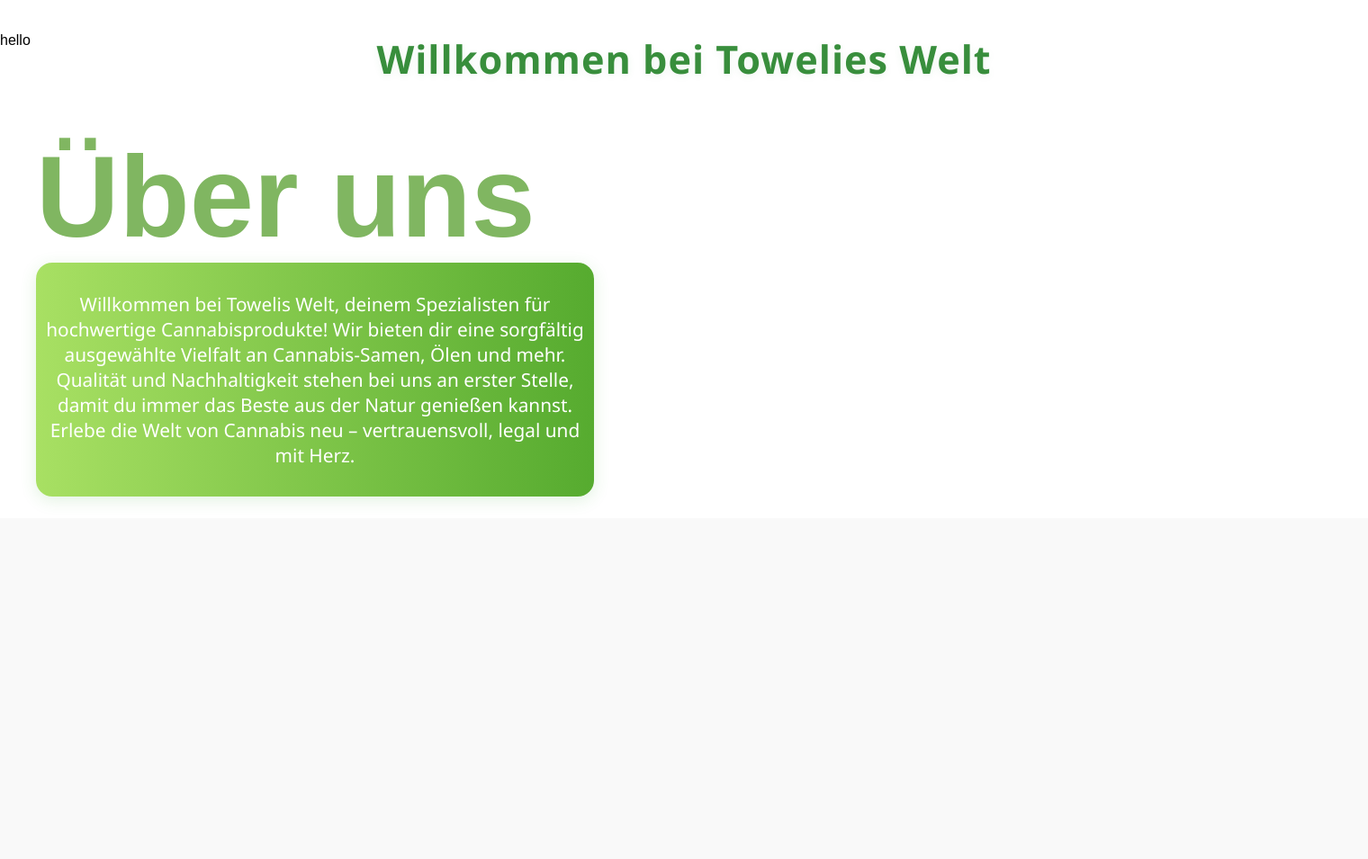
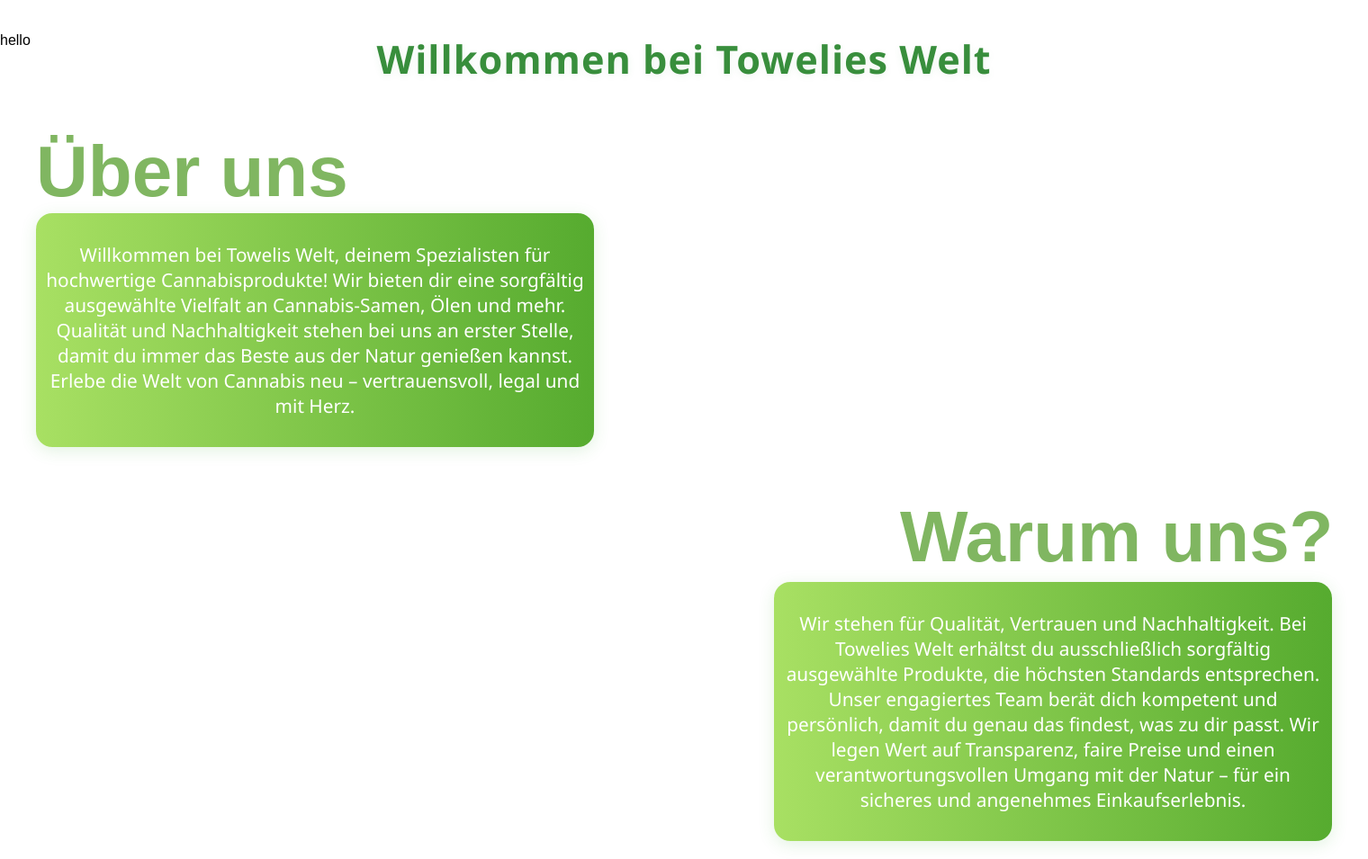
Before and after one commit to N0Soull/towelies_welt, a PHP site: page / in a window 1520 px wide. Shown: the part 224-1179 px from the top of the page at 90% size. Before the commit the page ends 778 px from the top, so only its background shows below. Run offline with PHP 8.4, Linux system fonts and the light colour scheme.

Commit message:
Warum-uns

```diff
--- a/css/style.css
+++ b/css/style.css
@@ -49,7 +49,7 @@ header {
     padding: 32px 0;
     padding-left: 10px;
     padding-right: 10px;
-    margin-left: 40px ;
+    margin-left: 40px;
     border-radius: 18px;
     box-shadow: 0 4px 18px rgba(56, 171, 47, 0.15);
     text-align: center;
@@ -68,6 +68,55 @@ header {
     font-size: 1.3rem;
     font-family: 'Segoe UI', Arial, sans-serif;
 }
+
+
+
+#Warum-uns h1 {
+    margin-left: 1000px;
+    position: absolute;
+    font-size: 80px;
+    white-space: nowrap;
+    overflow: hidden;
+    color: #80b661;
+
+}
+
+.warum-uns-box {
+    background: linear-gradient(90deg, #a8e063 0%, #56ab2f 100%);
+    color: #fff;
+    padding: 32px 0;
+    padding-left: 10px;
+    margin-left: 0;
+    margin-top: 120px;
+    position: relative;
+    float: right;
+    margin-right: 40px;
+    padding-right: 10px;
+    margin-bottom: 20px;
+    margin-top: 150px;
+    margin-left: 40px;
+    border-radius: 18px;
+    box-shadow: 0 4px 18px rgba(56, 171, 47, 0.15);
+    text-align: center;
+    max-width: 600px;
+    transition: transform 0.2s, box-shadow 0.2s;
+}
+
+.warum-uns-box:hover {
+    transform: scale(1.03);
+    box-shadow: 0 8px 32px rgba(56, 171, 47, 0.25);
+
+}
+
+.warum-uns-box h1,
+.warum-uns-box p {
+    margin: 0;
+    font-size: 1.3rem;
+    font-family: 'Segoe UI', Arial, sans-serif;
+}
+
+
+
 
 header nav {
     display: flex;
@@ -140,12 +189,12 @@ li {
 }
 
 .hero {
- font-size:1.5vw;
+    font-size: 1.5vw;
     white-space: nowrap;
     overflow: hidden;
     line-height: 220px;
     color: #375240;
-  text-shadow: 0 10px 7px rgba(0,0,0,0.4),0 -10px 1px #fff;
+    text-shadow: 0 10px 7px rgba(0, 0, 0, 0.4), 0 -10px 1px #fff;
     letter-spacing: -2px;
     background-size: cover;
     height: 10vh;
@@ -157,9 +206,9 @@ li {
 }
 
 
-.about{
+.about {
     font-family: "Copperplate", ;
-    font-size: 8rem;
+    font-size: 80px;
     white-space: nowrap;
     overflow: hidden;
     color: #80b661;
@@ -244,6 +293,7 @@ footer {
     margin-top: 5px;
 
 }
+
 .page-title {
     text-align: center;
     margin-bottom: 2rem;
@@ -381,7 +431,7 @@ footer {
     width: 90%;
     padding: 30px;
     margin: 20px auto;
-    box-shadow: 0 5px 30px rgba(0,0,0,0.3);
+    box-shadow: 0 5px 30px rgba(0, 0, 0, 0.3);
     position: relative;
 }
 
@@ -434,7 +484,7 @@ form {
     margin-bottom: 15px;
 }
 
-.form-row > div {
+.form-row>div {
     flex: 1;
 }
 
--- a/index.php
+++ b/index.php
@@ -11,7 +11,7 @@
 <body>
     <?php include 'header.php'; ?>
 
-    <main style="position: relative; width: 100%; height: 100%; background-color: ; " >
+    <main style="position: relative; width: 100%; height: 50%; background-color: ; " >
         <div id="Willkommen">
             <h1>Willkommen bei Towelies Welt</h1>
         </div>
@@ -25,8 +25,21 @@
         </div>
 
 
-            <div style="position: absolute; height: 100%; width: 100%; top: 0; z-index: -1; background-color: #;" >
+            <div style="position: absolute; height: 100 %; width: 100%; top: 0; z-index: -1; background-color: ; " >
                 hello
+            </div>
+
+        <div id="Warum-uns">
+            <h1>
+                Warum uns?
+            </h1>
+            <div class="warum-uns-box">
+                <p>Wir stehen für Qualität, Vertrauen und Nachhaltigkeit.
+                Bei Towelies Welt erhältst du ausschließlich sorgfältig ausgewählte Produkte,
+                die höchsten Standards entsprechen. Unser engagiertes Team berät dich kompetent und persönlich,
+                damit du genau das findest, was zu dir passt. Wir legen Wert auf Transparenz,
+                faire Preise und einen verantwortungsvollen Umgang mit der Natur –
+                für ein sicheres und angenehmes Einkaufserlebnis.</p>
             </div>
 
 
```
Lines whose indentation alone changed are shown as unchanged.
